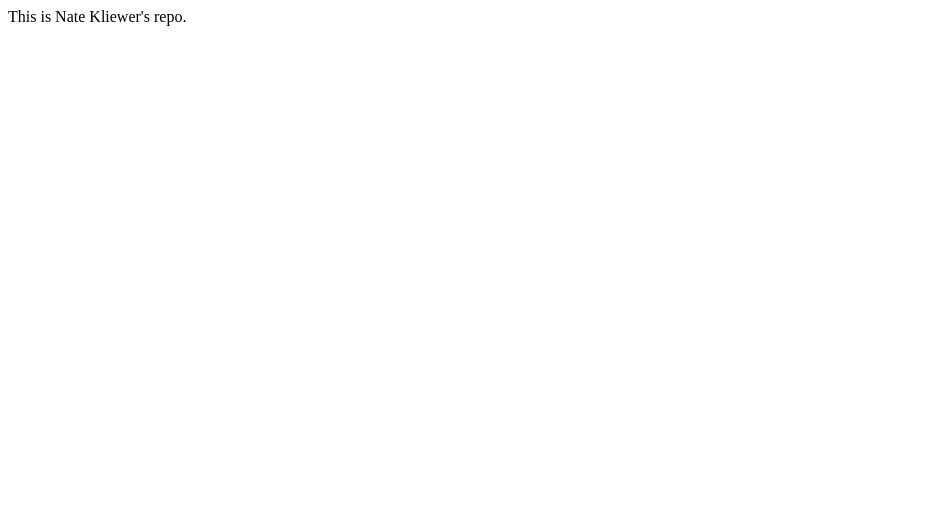
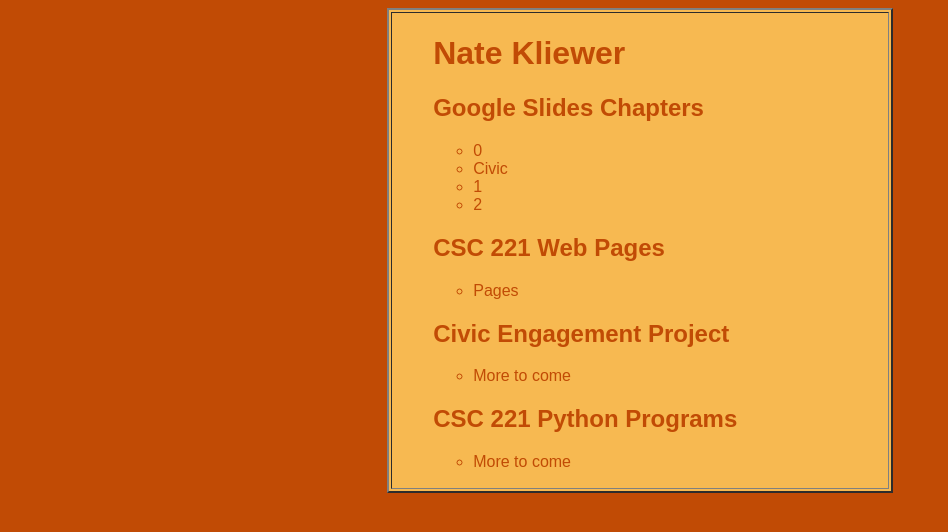
Before and after one commit to natekliewer-pvcc/natekliewer-pvcc.github.io, a plain HTML site: page index.html in a window 1280 px wide. Shown: the whole page, without its empty margins (0-948 px from the left). Drawn offline with Linux system fonts and the light colour scheme.

Commit message:
Change index.html to provided code.

```diff
--- a/index.html
+++ b/index.html
@@ -1,7 +1,38 @@
-<html>
+<!DOCTYPE html>
+<html lang = "en">
+<!-- Name: Nate Kliewer -->
+<!-- Program Purpose: This is my PVCC index file. It will have
+  links to all my course work -->
+
 <head>
+  <title>Nate Kliewer</title>
 </head>
-<body>
-  This is Nate Kliewer's repo.
+
+<body style="background-color:#c14b05; font-family:arial,helvetica,sans-serif;">
+
+<table border = "2" style ="width:40%; color:#c14b05; background-color:#f7b951; margin:auto;">
+<tr><td><ul>
+  <h1>Nate Kliewer</h1>
+  <h2>Google Slides Chapters</h2>
+  <ul>
+    <li>0</li>
+    <li>Civic</li>
+    <li>1</li>
+    <li>2</li>
+  </ul>
+  <h2>CSC 221 Web Pages</h2>
+  <ul>
+    <li>Pages</li>
+  </ul>
+  <h2>Civic Engagement Project</h2>
+  <ul>
+    <li>More to come</li>
+  </ul>
+  <h2>CSC 221 Python Programs</h2>
+  <ul>
+    <li>More to come</li>
+  </ul>
+  <!-- IMAGE GOES HERE LATER -->
+</ul></td></tr></table>
 </body>
 </html>
```
